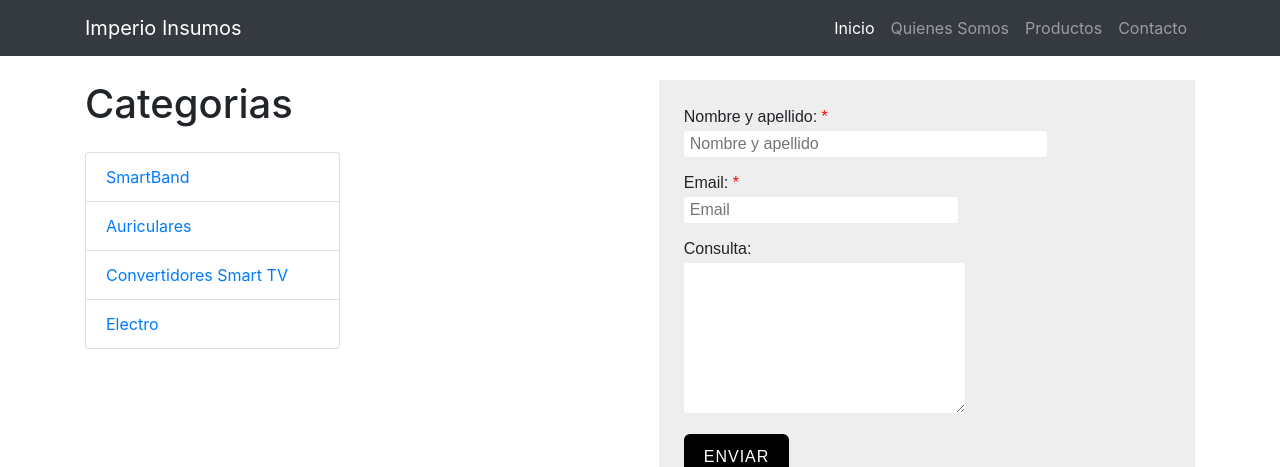
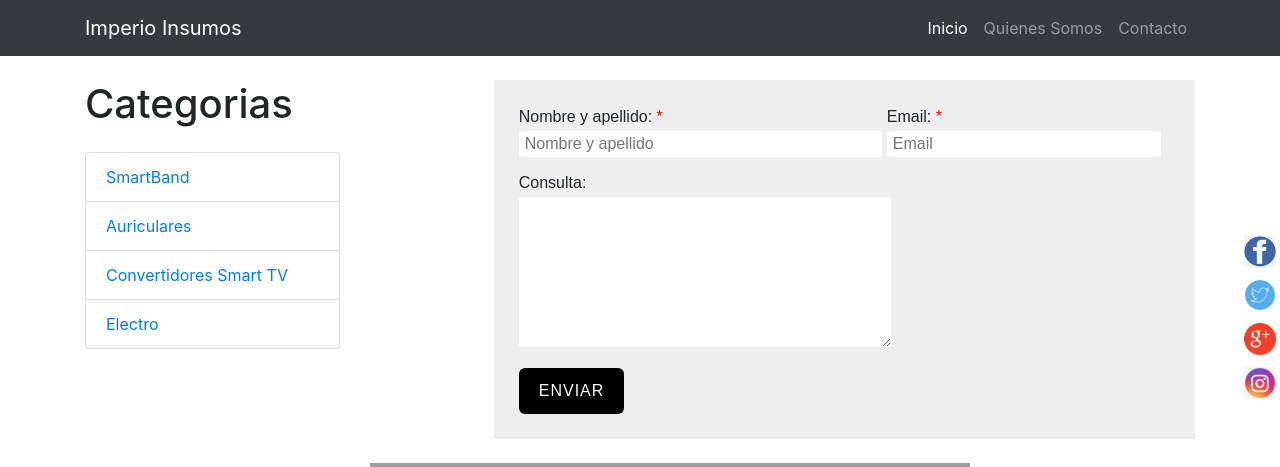
Before and after one commit to leomartin22/imperioinsumos, a PHP site: page /contacto.php in a window 1280 px wide. Shown: the top 467 px of the page. Run offline with PHP 8.4, Linux system fonts and the light colour scheme; some libraries are stand-ins or nearby versions; grey boxes are pictures that could not be loaded.

Commit message:
se inserto bar de redes sociales y mapa en contacto

```diff
--- a/contacto.php
+++ b/contacto.php
@@ -4,13 +4,17 @@ include 'vistas/menunav.php';
 ?>
  <!-- reglas CSS para formulario !-->
    <style type="text/css">
-.form-consulta {max-width: 100%; background: #eee; margin-left: 35% ;padding: 25px; font-family: 'Source Sans Pro', sans-serif;}
+.form-consulta {max-width: 100%; background: #eee; margin-left: 15% ;padding: 25px; font-family: 'Source Sans Pro', sans-serif;}
 .campo-form {width:100%; eight:36px; margin:2px 0 6px; padding-left:6px; box-sizing: border-box; border-radius:3px; border:0; font-family: 'Source Sans Pro', sans-serif; font-size:1em;}
 label span {color: #f00}
-textarea {min-height: 150px!important;}
+textarea {min-height: 150px!important; min-width: 300px;}
 .btn-form {display: inline-block; border:0; background: #000; height: 46px; line-height: 46px; padding: 0 20px; border-radius: 6px; color:#fff; text-decoration: none; text-transform: uppercase; letter-spacing: 1px}
 .btn-form:hover {background: #444;}
+
 </style>
+
+
+
 
 
 
@@ -42,6 +46,9 @@ textarea {min-height: 150px!important;}
 
 <!-- formulario -->
         </div>
+
+		<iframe src="https://www.google.com/maps/embed?pb=!1m14!1m12!1m3!1d13361.555461335294!2d-64.35053842708739!3d-33.15141655268378!2m3!1f0!2f0!3f0!3m2!1i1024!2i768!4f13.1!5e0!3m2!1ses-419!2sar!4v1608670045951!5m2!1ses-419!2sar" width="600" height="300" frameborder="0" style="border:0;" allowfullscreen="" aria-hidden="false" tabindex="0"></iframe>
+
 </div>
 
 
@@ -66,9 +73,6 @@ textarea {min-height: 150px!important;}
 	<body>
 
 
-
-
-
 <!--********************INICIO PIE DE PAGINA************************************-->
 	<?php
 include 'vistas/footer.php';
--- a/vistas/menunav.php
+++ b/vistas/menunav.php
@@ -1,3 +1,50 @@
+<!--estilos para bar redes sociales-->
+<style>
+.sticky-container{
+    padding:0px;
+    margin:0px;
+    position:fixed;
+    right:-130px;
+    top:230px;
+    width:210px;
+    z-index: 1100;
+}
+.sticky li{
+    list-style-type:none;
+    background-color:#fff;
+    color:#efefef;
+    height:43px;
+    padding:0px;
+    margin:0px 0px 1px 0px;
+    -webkit-transition:all 0.25s ease-in-out;
+    -moz-transition:all 0.25s ease-in-out;
+    -o-transition:all 0.25s ease-in-out;
+    transition:all 0.25s ease-in-out;
+    cursor:pointer;
+}
+.sticky li:hover{
+    margin-left:-115px;
+}
+.sticky li img{
+    float:left;
+    margin:5px 4px;
+    margin-right:5px;
+}
+.sticky li p{
+    padding-top:5px;
+    margin:0px;
+    line-height:16px;
+    font-size:11px;
+}
+.sticky li p a{
+    text-decoration:none;
+    color:#2C3539;
+}
+.sticky li p a:hover{
+    text-decoration:underline;
+}
+</style>
+
 <body>
 
   <!-- Navigation -->
@@ -17,9 +64,7 @@
           <li class="nav-item">
             <a class="nav-link" href="quienessomos.php">Quienes Somos</a>
           </li>
-          <li class="nav-item">
-            <a class="nav-link" href="#">Productos</a>
-          </li>
+
           <li class="nav-item">
               <a class="nav-link" href="contacto.php">Contacto</a>
           </li>
@@ -52,3 +97,27 @@
         </div>
 
       </div>
+
+
+<!--inicio codigo bar redessociales-->
+      <div class="sticky-container">
+    <ul class="sticky">
+        <li>
+            <img src="imagenes/facebook-circle.png" width="32" height="32">
+            <p><a href="https://www.facebook.com/programacionnet" target="_blank">Danos Like en<br>Facebook</a></p>
+        </li>
+        <li>
+            <img src="imagenes/twitter-circle.png" width="32" height="32">
+            <p><a href="https://twitter.com" target="_blank">Siguenos en<br>Twitter</a></p>
+        </li>
+        <li>
+            <img src="imagenes/gplus-circle.png" width="32" height="32">
+            <p><a href="https://plus.google.com" target="_blank">Siguenos en<br>Google+</a></p>
+        </li>
+        <li>
+            <img src="imagenes/instangram-circle.png" width="32" height="32">
+            <p><a href="https://www.instangram.com" target="_blank">Siguenos en<br>Instangram</a></p>
+        </li>
+
+    </ul>
+</div>
```
Also changed, not shown: imagenes/facebook-circle.png (added), imagenes/gplus-circle.png (added), imagenes/instangram-circle.png (added), imagenes/principal.jpg (added), imagenes/principal2.jpg (added), imagenes/principal3.png (added), imagenes/principal4.jpg (added), imagenes/twitter-circle.png (added).
